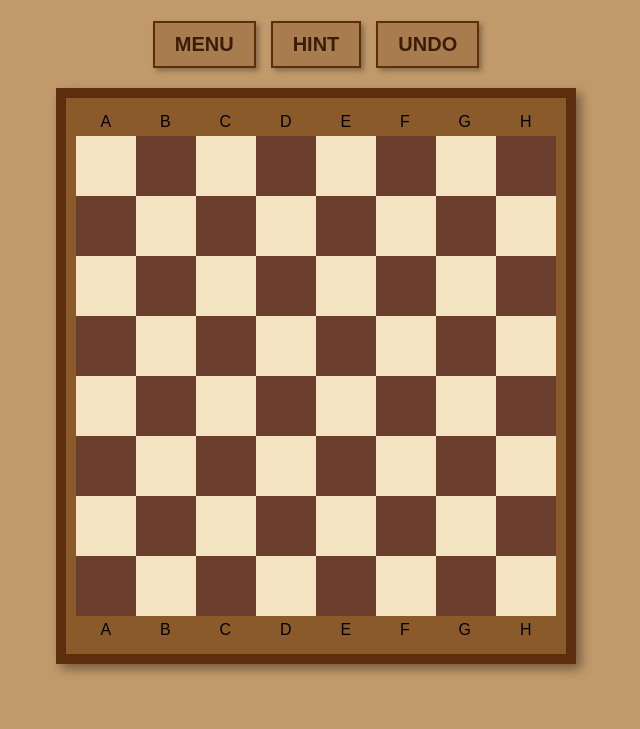
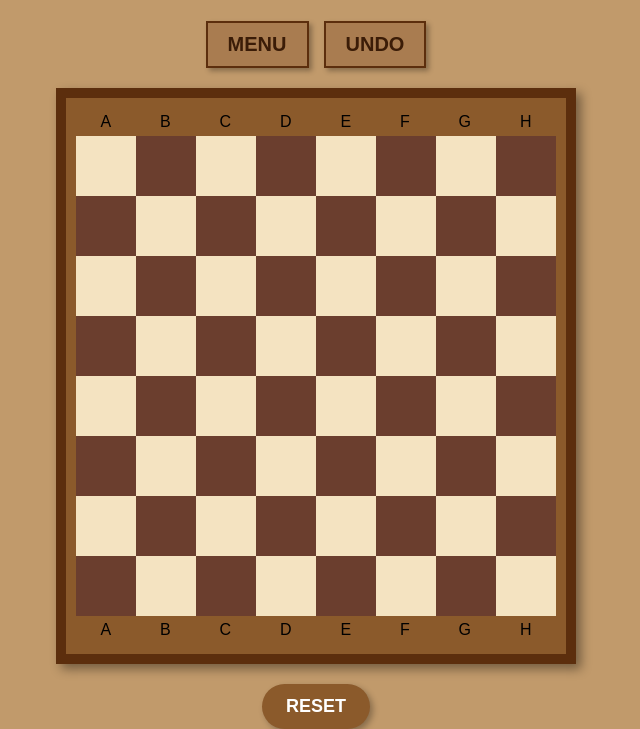
Before and after one commit to clairecleverlamb/checkers-game, a plain HTML site: page index.html in a window 1280 px wide. Shown: the part 89-818 px from the top of the page, without its empty margins (324-964 px from the left). Drawn offline with Linux system fonts and the light colour scheme.

Commit message:
added index/style/js files - interface complete

```diff
--- a/css/style.css
+++ b/css/style.css
@@ -112,3 +112,26 @@ button:hover {
 .row-labels {
     display: none;
 }
+
+.reset-container {
+    display: flex;
+    justify-content: center;
+    margin-top: 20px;
+}
+
+.reset {
+    background-color: #8B5A2B;
+    color: white;
+    font-size: 18px;
+    padding: 12px 24px;
+    border: none;
+    border-radius: 30px;
+    box-shadow: 3px 3px 6px rgba(0, 0, 0, 0.3);
+    cursor: pointer;
+    transition: all 0.3s ease;
+}
+
+.reset:hover {
+    background-color: #A0522D;
+    box-shadow: 4px 4px 8px rgba(0, 0, 0, 0.4);
+}
--- a/index.html
+++ b/index.html
@@ -12,7 +12,7 @@
         <h1>CHECKERS</h1>
         <div class="controls">
             <button class="menu">Menu</button>
-            <button class="hint">Hint</button>
+            <!-- <button class="hint">Hint</button> -->
             <button class="undo">Undo</button>
         </div>
         <div class="board-wrapper">
@@ -51,6 +51,9 @@
                 </div>
             </div>
         </div>
+        <div class="reset-container">
+            <button class="reset">Reset</button>
+        </div>
     </div>
 </body>
 </html>
```
